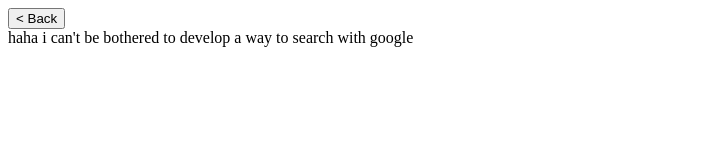
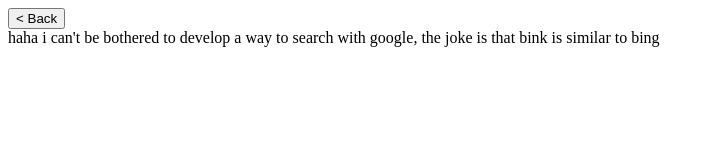
Before and after one commit to yogsoy/gooblesoft_bink, a plain HTML site: page docs/failure.html in a window 1280 px wide. Shown: the whole page, without its empty margins (0-714 px from the left). Drawn offline with Linux system fonts and the light colour scheme.

Commit message:
added bing

```diff
--- a/docs/failure.html
+++ b/docs/failure.html
@@ -2,6 +2,6 @@
 <html>
 	<head>
 		<button onclick="window.location.href='index.html'">< Back</button><br>
-		haha i can't be bothered to develop a way to search with google
+		haha i can't be bothered to develop a way to search with google, the joke is that bink is similar to bing
 	</head>
 </html>
```
